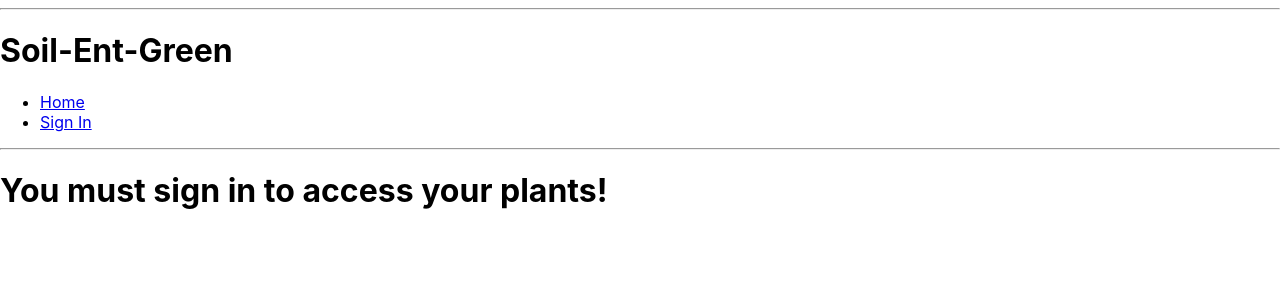
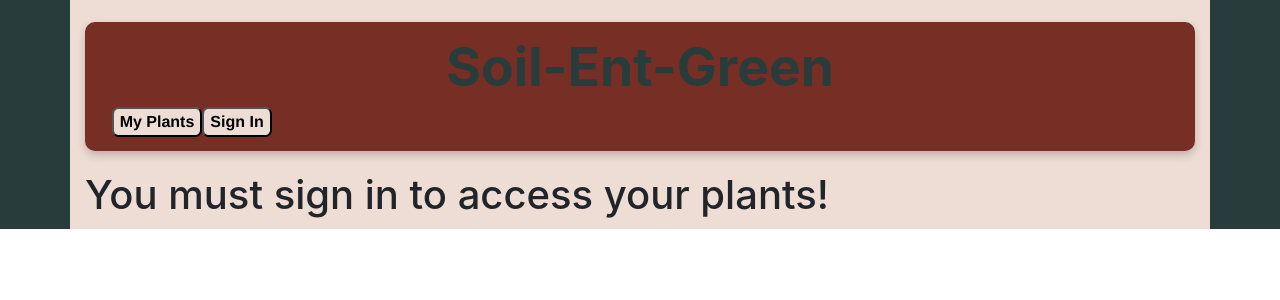
Before and after one commit to CodingMoore/soil-ent-green-react-v2, a React (Create React App) app: page / in a window 1280 px wide. Shown: the top 300 px of the page. Built offline with nearby package versions, Linux system fonts and the light colour scheme; no server answers.

Commit message:
add basic css

```diff
--- a/package.json
+++ b/package.json
@@ -6,8 +6,11 @@
     "@testing-library/jest-dom": "^5.11.9",
     "@testing-library/react": "^11.2.5",
     "@testing-library/user-event": "^12.8.3",
+    "bootstrap": "^4.6.0",
     "firebase": "^8.3.0",
+    "node-sass": "^4.14.1",
     "react": "^17.0.1",
+    "react-bootstrap": "^1.5.2",
     "react-dom": "^17.0.1",
     "react-router-dom": "^5.2.0",
     "react-scripts": "3.2.0",
--- /dev/null
+++ b/src/App.scss
@@ -0,0 +1,85 @@
+#body {
+  // background-color: rgb(5, 74, 87);
+  background-color: #283d3b;
+  // min-height: 100%;
+  background-size: cover;
+
+  // background-color: #197278;
+  // background-color: #edddd4;
+  // background-color: #c44536;
+  // background-color: #772e25;
+}
+
+.container {
+  // background-color: rgb(66, 60, 51);
+  background-color: #edddd4;
+  margin-bottom: 20pt;
+  padding-bottom: 20pt;
+  // min-height: 100%;
+  background-size: cover;
+}
+
+.headerText {
+  text-align: center;
+  font-size: 40pt;
+  font-weight: bolder;
+  color: #283d3b;
+}
+.navBar {
+  background-color: #772e25;
+  box-shadow: 0 4px 8px 0 rgba(0,0,0,0.2);
+  transition: 0.3s;
+  border-radius: 10px;
+  padding-left: 20pt;
+  padding-right: 20pt;
+  padding-top: 10pt;
+  padding-bottom: 10pt;
+  margin-top: 15pt;
+  margin-bottom: 15pt;
+}
+
+.navButtonBox {
+  flex: content;
+}
+
+.navButton {
+  background-color: #edddd4;
+  border-radius: 5pt;
+  font-family: helvetica;
+  font-weight: bolder;
+}
+
+.linkButton {
+  color: black;
+}
+
+// #myPlantsButton {
+//   flex-direction: left;
+// }
+
+// #signInButton{
+//   align: right;
+// }
+
+.plantCard {
+
+  box-shadow: 0 4px 8px 0 rgba(0,0,0,0.2);
+  transition: 0.3s;
+  border-radius: 10px;
+  padding-left: 20pt;
+  padding-right: 20pt;
+  padding-top: 10pt;
+  padding-bottom: 10pt;
+  margin-top: 15pt;
+  margin-bottom: 15pt;
+  // background-color: #429275;
+  background-color: #197278;
+}
+
+.card:hover {
+  box-shadow: 0 8px 16px 0 rgba(0,0,0,0.2);
+}
+
+.container {
+  padding: 2px 16px;
+}
--- a/src/components/App.js
+++ b/src/components/App.js
@@ -3,10 +3,15 @@ import Header from "./Header";
 import PlantControl from "./PlantControl";
 import Signin from "./Signin";
 import { BrowserRouter as Router, Switch, Route } from "react-router-dom";
+import "bootstrap/dist/css/bootstrap.css";
+import "bootstrap/dist/css/bootstrap.min.css";
+import "./../App.scss";
 
 function App() {
   return (
     <Router>
+      <div id="body">
+        <div className="container">
             <Header />
           <Switch>
             <Route path = "/signin">
@@ -16,6 +21,8 @@ function App() {
               <PlantControl />
             </Route>
           </Switch>
+        </div>
+      </div>
     </Router>
   );
 }
--- a/src/components/Header.js
+++ b/src/components/Header.js
@@ -1,20 +1,22 @@
 import React from "react";
 import { Link } from "react-router-dom";
+import "./../App.scss";
+
 
 function Header() {
   return (
     <>
-          <hr/>
-          <h1>Soil-Ent-Green</h1>
-          <ul>
-            <li>
-              <Link to = "/">Home</Link>
-            </li>
-            <li>
-              <Link to = "/signin">Sign In</Link>
-            </li>
-          </ul>
-          <hr/>
+      <div className="navBar">
+        <h1 className="headerText">Soil-Ent-Green</h1>
+          <div className="navButtonBox">
+            <button type="button" className="navButton">
+              <Link className="linkButton" to = "/">My Plants</Link>
+            </button>
+            <button type="button" className="navButton">
+              <Link className="linkButton" to = "/signin">Sign In</Link>
+            </button>
+          </div>
+      </div>
     </>
   );
 }
--- a/src/components/Plant.js
+++ b/src/components/Plant.js
@@ -1,11 +1,12 @@
 import React from "react";
 import PropTypes from "prop-types";
+import "./../App.scss";
 
 function Plant(props) {
 
   return (
     <>
-      <hr/>
+      <div className="plantCard">
         <div onClick = {() => props.whenPlantClicked(props.id)}>
           <h3>{props.plantName}</h3>
           <h4>{props.species}</h4>
@@ -14,7 +15,7 @@ function Plant(props) {
           <h4>{props.redAlertAt}</h4>
           <h4>{props.machineName}</h4>
         </div>
-      <hr/>
+      </div>
     </>
   );
 }
--- a/src/components/PlantList.js
+++ b/src/components/PlantList.js
@@ -2,6 +2,7 @@ import React from "react";
 import PropTypes from "prop-types";
 import Plant from "./Plant";
 import firebase from "./../firebase/index";
+import "./../App.scss";
 
 class PlantList extends React.Component {
   constructor(props) {
@@ -32,17 +33,20 @@ class PlantList extends React.Component {
     if (userPlants) {
       return (
         <React.Fragment>
-          <hr/>
+          {/* <div className="plantCard"> */}
             {userPlants.map((plant) => {
               return <Plant
               whenPlantClicked = { this.props.onPlantSelection }
+
               plantName =  {"Name: " + plant.plantName }
               species = {"Species: " + plant.species }
+
               id = { plant.id }
               key = { plant.id }/>
               })
             }
             {/* <PlantStatus /> */}
+          {/* </div> */}
         </React.Fragment>
       );
     } else {
--- a/src/index.js
+++ b/src/index.js
@@ -1,8 +1,12 @@
 import React from 'react';
 import ReactDOM from 'react-dom';
-import './index.css';
+// import './index.css';
 import App from './components/App';
 import reportWebVitals from './reportWebVitals';
+// import "bootstrap/dist/css/bootstrap.css";
+// import "bootstrap/dist/css/bootstrap.min.css";
+
+
 
 ReactDOM.render(
   <React.StrictMode>
```
Also changed, not shown: 1 other file (tests, documents, lock files or other folders). Lines whose indentation alone changed are shown as unchanged.
